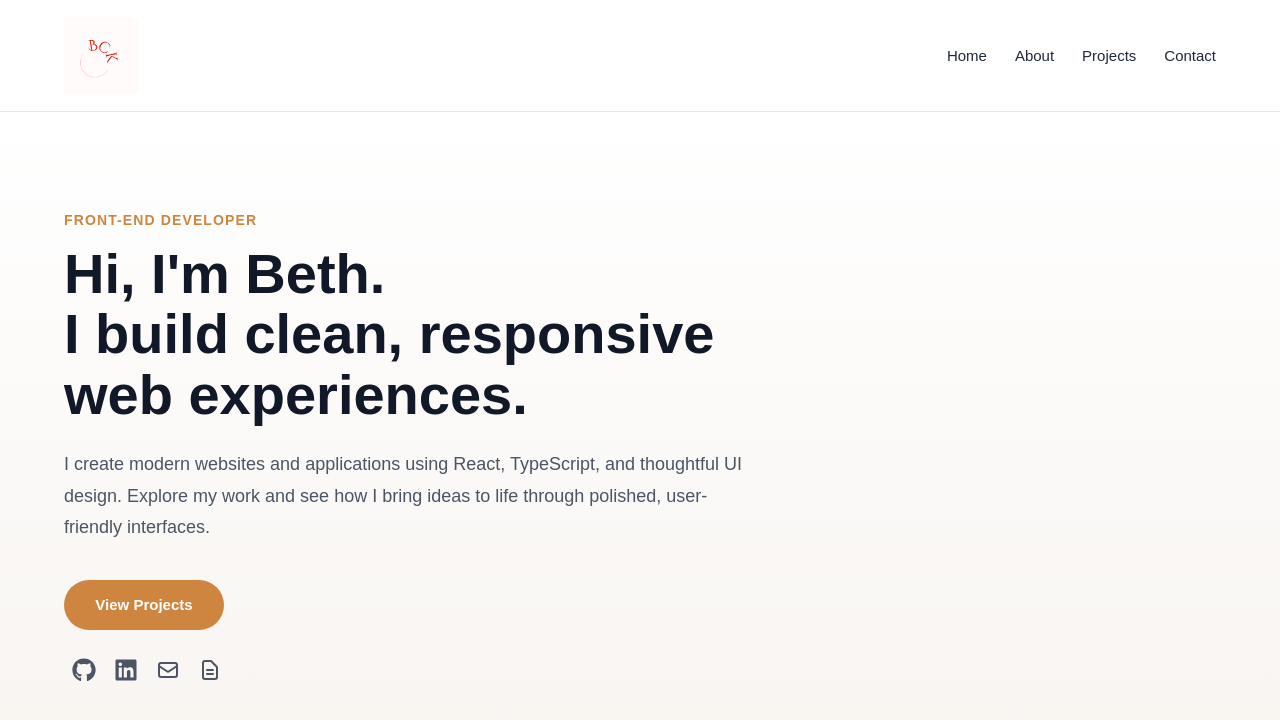
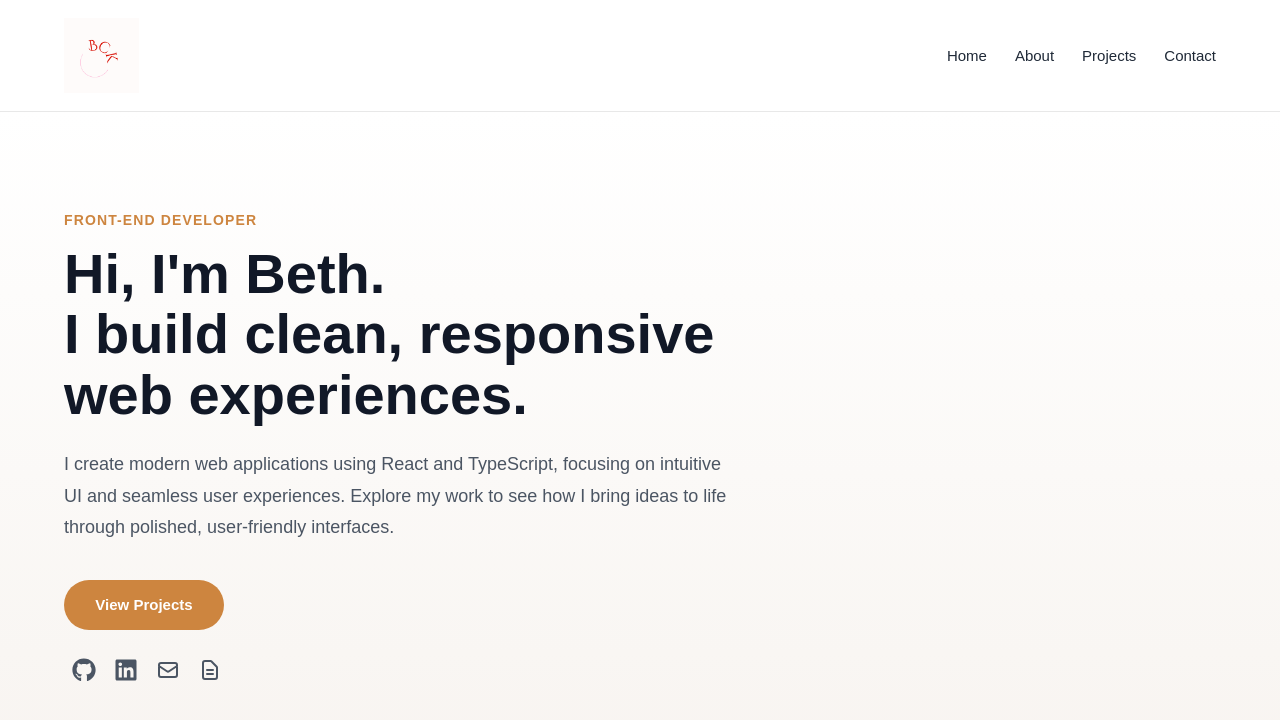
Before and after one commit to momycani/personal-portfolio, a React (Vite) app: page / in a window 1280 px wide. Shown: the top 720 px of the page. Built offline with nearby package versions, Linux system fonts and the light colour scheme.

Commit message:
backing up changes

```diff
--- a/src/pages/Home.tsx
+++ b/src/pages/Home.tsx
@@ -16,9 +16,7 @@ export default function Home() {
             I build clean, responsive web experiences.
           </h1>
           <p className="hero__text">
-            I create modern websites and applications using React, TypeScript,
-            and thoughtful UI design. Explore my work and see how I bring ideas
-            to life through polished, user-friendly interfaces.
+            I create modern web applications using React and TypeScript, focusing on intuitive UI and seamless user experiences. Explore my work to see how I bring ideas to life through polished, user-friendly interfaces.
           </p>
 
           <div className="hero__buttons">
```
